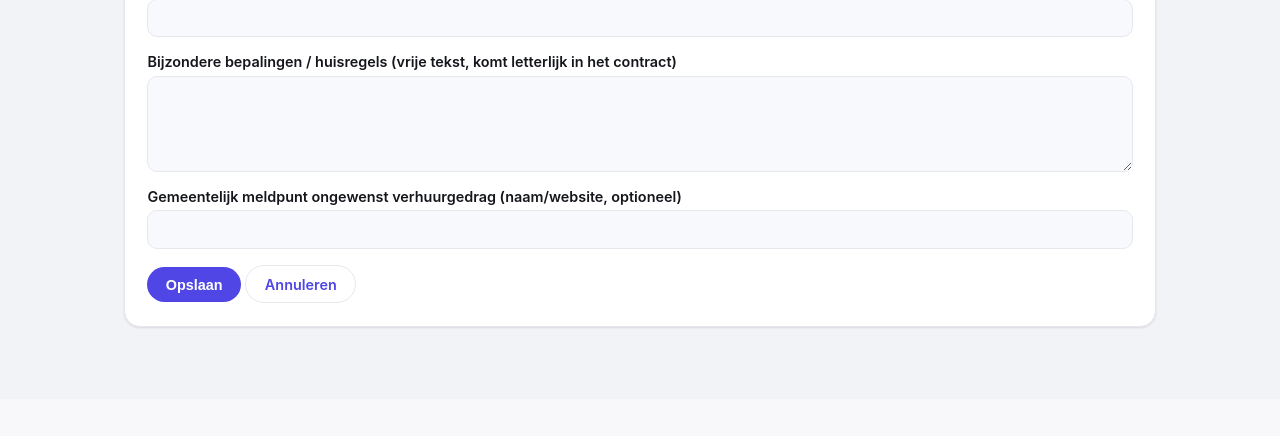
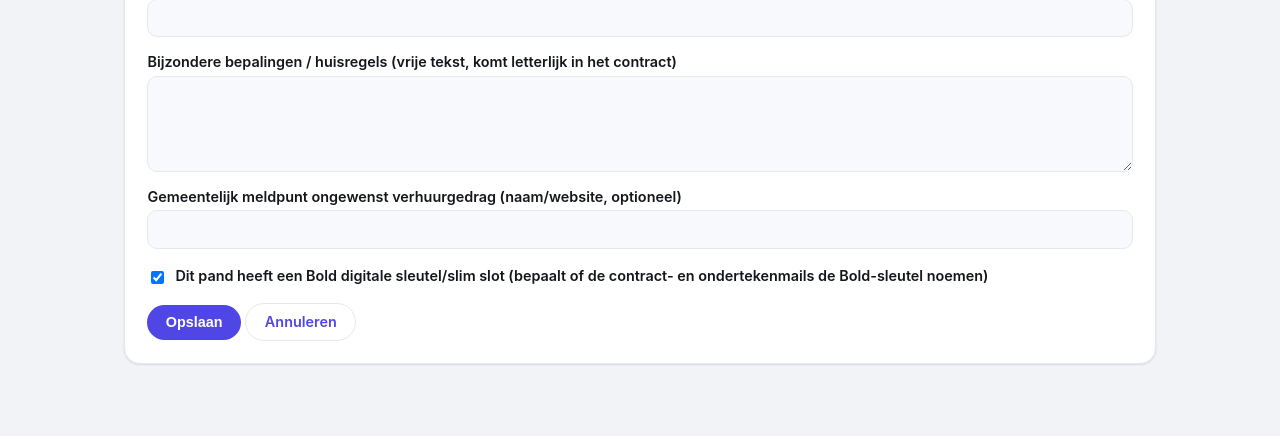
Before and after one commit to jmmreckman/kamerverhuur-scanner, a Flask app: template webapp/templates/pand_form.html in a window 1280 px wide. Shown: the part 1526-1962 px from the top of the page. Before the commit the page ends 1855 px from the top, so only its background shows below. Run offline with Flask 3, Linux system fonts and the light colour scheme; the template is opened without the code that fills it, so the values that code supplies are empty; parts of the project's set-up code (start-up, migrations or seed data) failed here and were passed over.

Commit message:
Bold-sleutel-vermelding in mails per pand aan/uit te zetten
De concept- en betaalverzoek-mails noemden altijd de digitale Bold-sleutel,
ook voor panden die geen Bold slim slot hebben (bv. Baumannlaan,
Dordtselaan - alleen Mahoniestraat heeft dit). Nieuw vinkje "Dit pand heeft
een Bold digitale sleutel/slim slot" bij Panden beheren (standaard aan, om
bestaand gedrag voor alle huidige panden ongewijzigd te laten totdat er
expliciet iets aangepast wordt) bepaalt nu of die zin in beide mails
verschijnt.

Co-Authored-By: Claude Sonnet 5 <noreply@anthropic.com>
Claude-Session: https://claude.ai/code/session_01A1CqEaH5MfvneD1xZWbshq

```diff
--- a/kamerverhuur_scanner/models.py
+++ b/kamerverhuur_scanner/models.py
@@ -125,6 +125,11 @@ class Pand:
     gedeelde_ruimtes: str = ""  # bv. "keuken, badkamer, woonkamer, tuin"
     bijzondere_bepalingen: str = ""  # huisregels/extra bepalingen, vrije tekst
     gemeente_meldpunt: str = ""  # meldpunt ongewenst verhuurgedrag van de gemeente
+    # Bepaalt of de contract-/ondertekenmails de Bold digitale sleutel noemen
+    # (zie webapp/contracts.py: bouw_concept_email() en
+    # webapp/ondertekenen.py: bouw_betaal_en_tekenmail()) - niet elk pand
+    # heeft een Bold slim slot.
+    heeft_bold_slot: bool = True
 
 
 @dataclass(frozen=True)
--- a/kamerverhuur_scanner/properties.py
+++ b/kamerverhuur_scanner/properties.py
@@ -88,6 +88,7 @@ def load_properties(path: str) -> list[Pand]:
                     gedeelde_ruimtes=item.get("gedeelde_ruimtes", ""),
                     bijzondere_bepalingen=item.get("bijzondere_bepalingen", ""),
                     gemeente_meldpunt=item.get("gemeente_meldpunt", ""),
+                    heeft_bold_slot=bool(item.get("heeft_bold_slot", True)),
                 )
             )
         except KeyError as exc:
--- a/webapp/app.py
+++ b/webapp/app.py
@@ -318,6 +318,7 @@ def create_app(config: Config | None = None) -> Flask:
             "gedeelde_ruimtes": form.get("gedeelde_ruimtes", "").strip(),
             "bijzondere_bepalingen": form.get("bijzondere_bepalingen", "").strip(),
             "gemeente_meldpunt": form.get("gemeente_meldpunt", "").strip(),
+            "heeft_bold_slot": form.get("heeft_bold_slot") == "on",
         }
 
     @app.route("/beheer/panden")
--- a/webapp/contracts.py
+++ b/webapp/contracts.py
@@ -238,14 +238,20 @@ def bouw_concept_email(pand: Pand, metadata: dict) -> dict[str, str]:
     naam = metadata.get("huurder_naam") or "there"
     kamer = metadata.get("kamer", "")
     onderwerp = f"Draft rental agreement - room {kamer}, {pand.naam}".strip()
+    if pand.heeft_bold_slot:
+        afronding = (
+            "your digital key (Bold) will be activated - it becomes valid from the start date of "
+            "your rental agreement"
+        )
+    else:
+        afronding = "the rental agreement takes effect from its start date"
     tekst = (
         f"Dear {naam},\n\n"
         f"Please find attached the draft rental agreement for room {kamer} at {pand.naam}.\n\n"
         f"Please take your time to review it, and let us know if you have any questions.\n\n"
         f"Once you confirm you are happy with the terms, we will send you a payment request and a "
         f"link to sign the agreement electronically. As soon as the payment and all signatures have "
-        f"been received, your digital key (Bold) will be activated - it becomes valid from the start "
-        f"date of your rental agreement.\n\n"
+        f"been received, {afronding}.\n\n"
         f"Kind regards,\n{AFZENDER_NAAM}"
     )
     return {"onderwerp": onderwerp, "tekst": tekst}
--- a/webapp/ondertekenen.py
+++ b/webapp/ondertekenen.py
@@ -288,6 +288,13 @@ def bouw_betaal_en_tekenmail(pand: Pand, metadata: dict, teken_url: str, betaalv
     wie_nog = "the landlord(s)" + (" and guarantor" if metadata.get("borgsteller_naam") else "")
     ingangsdatum = betaalverzoek["ingangsdatum"].strftime("%d-%m-%Y")
     laatste_dag = betaalverzoek["laatste_dag_maand"].strftime("%d-%m-%Y")
+    if pand.heeft_bold_slot:
+        afronding = (
+            "we will send you the fully signed agreement, and your digital key (Bold) will be "
+            "activated - it becomes valid from the start date of your rental agreement"
+        )
+    else:
+        afronding = "we will send you the fully signed agreement"
     tekst = (
         f"Dear {naam},\n\n"
         f"Thank you for confirming the draft rental agreement for room {kamer} at {pand.naam}. "
@@ -302,8 +309,7 @@ def bouw_betaal_en_tekenmail(pand: Pand, metadata: dict, teken_url: str, betaalv
         f"2) Signing the rental agreement electronically via this link:\n"
         f"   {teken_url}\n\n"
         f"Once the payment has been received and everyone has signed ({wie_nog} still need to sign "
-        f"as well), we will send you the fully signed agreement, and your digital key (Bold) will be "
-        f"activated - it becomes valid from the start date of your rental agreement.\n\n"
+        f"as well), {afronding}.\n\n"
         f"Kind regards,\n{AFZENDER_NAAM}"
     )
     return {"onderwerp": onderwerp, "tekst": tekst}
--- a/webapp/templates/pand_form.html
+++ b/webapp/templates/pand_form.html
@@ -79,6 +79,11 @@
     <label>Gemeentelijk meldpunt ongewenst verhuurgedrag (naam/website, optioneel)
       <input type="text" name="gemeente_meldpunt" value="{{ pand.gemeente_meldpunt if pand else '' }}">
     </label>
+    <label style="display:flex; align-items:center; gap:0.5rem">
+      <input type="checkbox" name="heeft_bold_slot" {{ 'checked' if not pand or pand.heeft_bold_slot }} style="width:auto">
+      Dit pand heeft een Bold digitale sleutel/slim slot (bepaalt of de contract- en ondertekenmails
+      de Bold-sleutel noemen)
+    </label>
 
     <button class="btn" type="submit">Opslaan</button>
     <a class="btn btn-secondary" href="{{ url_for('panden_overzicht') }}">Annuleren</a>
```
Also changed, not shown: tests/test_contracts.py (+8 -0 lines), tests/test_ondertekenen.py (+11 -0 lines), tests/test_panden_beheer.py (+34 -0 lines), README.md.
